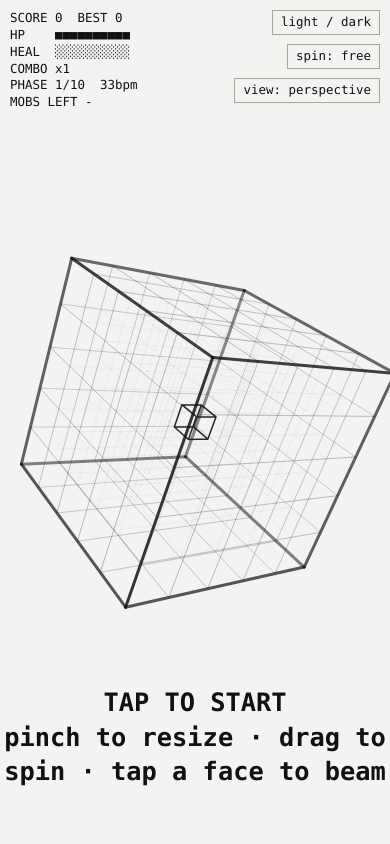
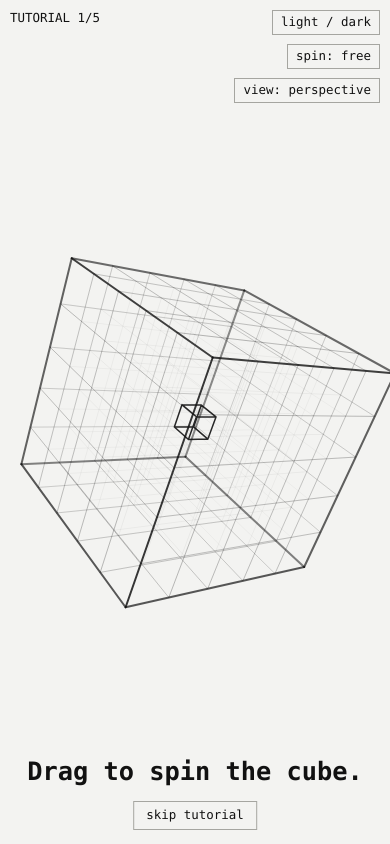
Before and after one commit to Suenito-B/Cube-Defender, a plain HTML site: page index.html in a window 390 px wide. Drawn offline with Linux system fonts and the light colour scheme.

Commit message:
Add files via upload

```diff
--- a/index.html
+++ b/index.html
@@ -14,11 +14,14 @@ canvas{position:fixed;inset:0;width:100%;height:100%;touch-action:none;display:b
 #sp{top:calc(44px + env(safe-area-inset-top,0px)) !important}
 #pv{top:calc(78px + env(safe-area-inset-top,0px)) !important}
 #th,#sp,#pv{position:fixed;right:10px;top:calc(10px + env(safe-area-inset-top,0px));font:inherit;color:var(--fg);background:none;border:1px solid var(--dim);padding:3px 8px}
+#sk,#ht{position:fixed;left:50%;transform:translateX(-50%);bottom:calc(14px + env(safe-area-inset-bottom,0px));display:none;font:inherit;color:var(--fg);background:none;border:1px solid var(--dim);padding:5px 12px}
+@keyframes pl{50%{background:var(--dim)}}
+#sp.hint{animation:pl 1s infinite}
 </style></head><body>
-<canvas id="c"></canvas><pre id="t"></pre><div id="big"></div><button id="th">light / dark</button><button id="sp">spin: free</button><button id="pv">view: perspective</button>
+<canvas id="c"></canvas><pre id="t"></pre><div id="big"></div><button id="th">light / dark</button><button id="sp">spin: free</button><button id="pv">view: perspective</button><button id="sk">skip tutorial</button><button id="ht">how to play</button>
 <script>
 // ---- CONFIG (tune here) ----
-const CFG={maxPhase:10,hp:10,heal:10,win:2,bpm0:30,bpmStep:3,bpmCap:60,cd:3,rm:3,mobBase:4,mobPer:2,flaw:100,
+const CFG={heavy:false,maxPhase:10,hp:10,heal:10,win:2,bpm0:30,bpmStep:3,bpmCap:60,cd:3,rm:3,mobBase:4,mobPer:2,flaw:100,
  steps:n=>Math.max(4,6-Math.floor(n/4)),   // steps every standard mob walks to reach the core
  heavyExtra:2};                            // heavy mobs walk this many extra steps
 const N=5,C=2,D=14;
@@ -41,7 +44,7 @@ function ease(){let b=null,bs=-9;for(const T of TS){let s=0;for(let i=0;i<3;i++)
 let W,H,sc,cx0,cy0,dpr=1,ortho=false;
 const proj=(x,y,z)=>{const a=R[0][0]*x+R[0][1]*y+R[0][2]*z,b=R[1][0]*x+R[1][1]*y+R[1][2]*z,c=R[2][0]*x+R[2][1]*y+R[2][2]*z,k=ortho?1:D/(D-c);return[cx0+a*sc*k,cy0-b*sc*k,c,k]};
 // ---- game state ----
-const Q=n=>({bpm:Math.min(CFG.bpmCap,CFG.bpm0+CFG.bpmStep*n),budget:CFG.mobBase+CFG.mobPer*n,peak:Math.min(4,1+(n>>2)),np:Math.min(3,(n-1)>>1),pint:1,hv:n>=4?Math.min(.25,.04*(n-3)):0,S:CFG.steps(n)});
+const Q=n=>({bpm:Math.min(CFG.bpmCap,CFG.bpm0+CFG.bpmStep*n),budget:CFG.mobBase+CFG.mobPer*n,peak:Math.min(4,1+(n>>2)),np:Math.min(3,(n-1)>>1),pint:1,hv:CFG.heavy&&n>=4?Math.min(.25,.04*(n-3)):0,S:CFG.steps(n)});
 let G;
 const dist=(x,y,z)=>Math.abs(x-C)+Math.abs(y-C)+Math.abs(z-C);
 // A panel is a flat 1x1 tile lying between two cell layers (boundary b on axis f), sitting at cell c=[u,v].
@@ -60,10 +63,10 @@ function mkpath(s,S){const P=[s.slice()];let c=s;for(let r=S;r>0;r--){const v=[]
  for(const d of DIRS){const x=c[0]+d[0],y=c[1]+d[1],z=c[2]+d[2];if(x<0||y<0||z<0||x>=N||y>=N||z>=N)continue;const dd=dist(x,y,z);if(dd<=r-1&&(r-1-dd)%2===0&&(dd>0||r===1))v.push([x,y,z])}
  c=v[rnd(v.length)];P.push(c)}return P}
 function spawn(hv){const S=Q(G.n).S+(Math.random()<hv?CFG.heavyExtra:0),h=S>Q(G.n).S,L=[];
- for(let x=0;x<N;x++)for(let y=0;y<N;y++)for(let z=0;z<N;z++)if((x==0||y==0||z==0||x==N-1||y==N-1||z==N-1)&&(x+y+z)%2===0&&dist(x,y,z)<=S)L.push([x,y,z]);
+ for(let x=0;x<N;x++)for(let y=0;y<N;y++)for(let z=0;z<N;z++)if((x==0||y==0||z==0||x==N-1||y==N-1||z==N-1)&&(x+y+z)%2===S%2&&dist(x,y,z)<=S)L.push([x,y,z]);
  const s=L[rnd(L.length)];G.mobs.push({x:s[0],y:s[1],z:s[2],px:s[0],py:s[1],pz:s[2],h,S,i:0,path:mkpath(s,S),hit:null})}
 function movePanels(){for(const p of G.pan){p.pc=p.c.slice();const d=rnd(2),c=p.c.slice();c[d]+=rnd(2)?1:-1;if(c[d]<0||c[d]>=N||G.pan.some(o=>o!==p&&o.f===p.f&&o.b===p.b&&o.c.join()===c.join()))continue;p.c=c}}
-function tick(){
+function tick(){if(G.st==='tut'){tutTick();return}
  if(G.st==='count'){if(--G.cdl>0)return;G.st='play'}
  else if(G.st==='rm'){if(--G.rm<=0){G.n++;startPhase()}return}
  if(G.st!=='play')return;
@@ -84,7 +87,7 @@ function pick(sx,sy){const ux=(sx-cx0)/sc,uy=-(sy-cy0)/sc;
  if(tn>tf||tf<0||ea<0)return null;
  return{ax:ea,sg:V[ea]>0?1:-1,h:[0,1,2].map(i=>Math.max(0,Math.min(4,Math.floor(O[i]+tn*V[i]+2.5))))}}
 function fire(p){
- if(!(G.st==='play'||G.st==='count'||G.st==='rm'))return;
+ if(!(G.st==='play'||G.st==='count'||G.st==='rm'||G.st==='tut'))return;
  const ax=p.ax,sg=p.sg,cells=[];let end=sg*2.5,prev=null;
  for(let i=0;i<N;i++){const c=p.h.slice();c[ax]=sg>0?i:N-1-i;if(prev&&blocked(prev,c)){end=(prev[ax]+c[ax])/2-2;break}cells.push(c);prev=c}
  const now=performance.now(),set=new Set(cells.map(c=>c.join())),win=CFG.win*60000/Q(G.n).bpm,kp=[];let kills=0,base=0,hits=0;
@@ -93,6 +96,7 @@ function fire(p){
   if(m.hit&&m.hit.ax!==ax&&now-m.hit.t<=win){kills++;base+=20;kp.push([m.x-2,m.y-2,m.z-2]);return false}
   m.hit={ax,t:now};return true});
  G.beams.push({ax,w:p.h.map(v=>v-2),a:-sg*2.5,b:end,t:now,k:kp});
+ if(G.st==='tut'){G.tut.kills+=kills;if(kills>=3)G.tut.multi=true}
  if(kills){G.combo++;const mult=Math.min(5,G.combo),bn=kills>=8?1:kills>=5?.5:kills>=3?.25:0,bb=Math.min(Math.abs(now-G.last),Math.abs(G.next-now))<110?.1:0;
   const pts=Math.round(base*(1+bn+bb)*mult);G.score+=pts;G.pop={t:now,s:'+'+pts+' x'+mult+(kills>1?'  ('+kills+' kills)':'')};fx(kills,pts,mult,kp,now);
   G.heal+=kills>=8?10:kills>=5?5:kills>=3?2:0;if(G.heal>=CFG.heal){G.heal-=CFG.heal;G.hp=Math.min(CFG.hp,G.hp+1)}}
@@ -109,9 +113,9 @@ function fx(k,pts,mult,kp,now){const c=[0,1,2].map(i=>kp.reduce((s,p)=>s+p[i],0)
 const ptr=new Map();let vel=[0,0],lastMove=0,pd=0;
 cv.addEventListener('pointerdown',e=>{cv.setPointerCapture(e.pointerId);ptr.set(e.pointerId,{sx:e.clientX,sy:e.clientY,x:e.clientX,y:e.clientY,rot:false});vel=[0,0];pd=0});
 cv.addEventListener('pointermove',e=>{const p=ptr.get(e.pointerId);if(!p)return;const dx=e.clientX-p.x,dy=e.clientY-p.y;p.x=e.clientX;p.y=e.clientY;
- if(ptr.size===2&&G.st==='idle'){const[a,b]=[...ptr.values()],d=Math.hypot(a.x-b.x,a.y-b.y);if(pd)zoom=Math.max(.5,Math.min(1.5,zoom*d/pd));pd=d;a.rot=b.rot=true;return}
+ if(ptr.size===2&&(G.st==='idle'||G.st==='tut')){const[a,b]=[...ptr.values()],d=Math.hypot(a.x-b.x,a.y-b.y);if(pd)zoom=Math.max(.5,Math.min(1.5,zoom*d/pd));pd=d;a.rot=b.rot=true;return}
  if(!p.rot&&Math.hypot(e.clientX-p.sx,e.clientY-p.sy)>9)p.rot=true;
- if(p.rot){rot(dx*.008,dy*.008);vel=[dx*.008,dy*.008];lastMove=performance.now()}});
+ if(p.rot){spun+=Math.abs(dx)+Math.abs(dy);rot(dx*.008,dy*.008);vel=[dx*.008,dy*.008];lastMove=performance.now()}});
 cv.addEventListener('pointerup',e=>{const p=ptr.get(e.pointerId);ptr.delete(e.pointerId);pd=0;if(!p)return;
  if(snap||performance.now()-lastMove>90)vel=[0,0];
  if(!p.rot){if(G.st==='win'||G.st==='over'){if(performance.now()-G.wt>1200){if(G.st==='win')fresh();else begin()}}else if(G.st==='idle')begin();else{const h=pick(e.clientX*dpr,e.clientY*dpr);if(h)fire(h)}}});
@@ -120,12 +124,35 @@ cv.addEventListener('wheel',e=>{if(G.st==='idle'){e.preventDefault();zoom=Math.m
 $('sp').addEventListener('click',()=>{snap=!snap;vel=[0,0];$('sp').textContent='spin: '+(snap?'snap':'free')});
 $('pv').addEventListener('click',()=>{ortho=!ortho;$('pv').textContent='view: '+(ortho?'axo':'perspective')});
 $('th').addEventListener('click',()=>{root.dataset.theme=isDark()?'light':'dark'});
+// ---- tutorial: scripted first run on the real engine (slow beat, core can't be hurt) ----
+const TB=30,PR=['Drag to spin the cube.','Tap a face to fire a beam.','Spin until they line up,\nthen tap.','Dark mobs are close to the core.\nShoot those first.','Panels stop beams.\nReach the mob behind it.',"You're ready."];
+let tutSeen=false,spun=0;try{tutSeen=localStorage.getItem('axotut3')==='1'}catch(e){}
+function addMob(s,S,frz,adv){const path=mkpath(s,S),i=adv||0,c=path[i];G.mobs.push({x:c[0],y:c[1],z:c[2],px:c[0],py:c[1],pz:c[2],h:false,S,i,path,hit:null,frz})}
+function setup(s){
+ if(s===1)addMob([4,2,0],4);
+ if(s===2){G.mobs=[];[0,2,4].forEach(z=>addMob([1,3,z],6,1))}
+ if(s===3){addMob([4,2,0],4);addMob([0,4,4],6,0,4)}
+ if(s===4){G.pan=[{f:1,b:2,c:[3,3],pc:[3,3]}];addMob([3,4,3],6,1);addMob([3,0,3],6,1)}}
+function enterStep(s){const T=G.tut;T.s=s;T.t=performance.now();T.next=0;T.kills=0;T.multi=false;G.mobs=[];G.pan=[];G.beams=[];spun=0;setup(s)}
+function startTut(){const t=performance.now();fresh();G.st='tut';G.tut={s:0,t,next:0,kills:0,multi:false};G.next=t+60000/TB;enterStep(0)}
+function finishTut(){tutSeen=true;try{localStorage.setItem('axotut3','1')}catch(e){}begin()}
+function tutTick(){for(const m of G.mobs){if(m.frz)continue;m.px=m.x;m.py=m.y;m.pz=m.z;const nx=m.path[m.i+1];if(nx&&!blocked([m.x,m.y,m.z],nx)){m.x=nx[0];m.y=nx[1];m.z=nx[2];m.i++}}
+ G.mobs=G.mobs.filter(m=>{if(m.i>=m.S){G.flash=performance.now();return false}return true})}
+function tutUpdate(now){const T=G.tut,el=now-T.t;
+ if(T.next){if(now>=T.next)enterStep(T.s+1);return}
+ const done=()=>{T.next=now+1300};
+ if(T.s===0){if(spun>260)done()}
+ else if(T.s===1){if(T.kills>0)done();else if(!G.mobs.length)setup(1)}
+ else if(T.s===2){if(T.multi)done();else if(G.mobs.length<3)setup(2)}
+ else if(T.s===3||T.s===4){if(!G.mobs.length)done()}
+ else if(T.s===5&&el>1800)finishTut()}
+$('sk').addEventListener('click',finishTut);$('ht').addEventListener('click',startTut);
 // ---- drawing ----
 function box(x,y,z,h,fa){const c=[];for(let i=0;i<8;i++)c.push(proj(x-2+(i&1?h:-h),y-2+(i&2?h:-h),z-2+(i&4?h:-h)));
  if(fa>0){g.globalAlpha=fa;for(const f of [[0,1,3,2],[4,5,7,6],[0,1,5,4],[2,3,7,6],[0,2,6,4],[1,3,7,5]]){g.beginPath();f.forEach((i,j)=>j?g.lineTo(c[i][0],c[i][1]):g.moveTo(c[i][0],c[i][1]));g.closePath();g.fill()}}
  g.globalAlpha=.9;g.beginPath();for(const[a,b]of[[0,1],[2,3],[4,5],[6,7],[0,2],[1,3],[4,6],[5,7],[0,4],[1,5],[2,6],[3,7]]){g.moveTo(c[a][0],c[a][1]);g.lineTo(c[b][0],c[b][1])}g.stroke()}
 function frame(){
- const now=performance.now(),q=Q(G.n),per=60000/q.bpm;dpr=window.devicePixelRatio||1;
+ const now=performance.now(),q=Q(G.n),per=60000/(G.st==='tut'?TB:q.bpm);dpr=window.devicePixelRatio||1;
  if(cv.width!==Math.round(cv.clientWidth*dpr)||cv.height!==Math.round(cv.clientHeight*dpr)){W=cv.width=Math.round(cv.clientWidth*dpr);H=cv.height=Math.round(cv.clientHeight*dpr)}
  cx0=W/2;cy0=H/2;sc=Math.min(W,H)/8.6*zoom;
  if(now>=G.next){if(now-G.next>2500)G.next=now;G.last=G.next;G.next+=per;tick()}
@@ -156,6 +183,7 @@ function frame(){
   const ra=Math.max(0,1-(now-b.t)/350);
   if(ra>0)for(const k of b.k){const P=proj(...k),rr=w*(.5+.9*(1-ra)),gr=g.createRadialGradient(P[0],P[1],0,P[0],P[1],rr);gr.addColorStop(0,fg);gr.addColorStop(1,fg+'0');g.globalAlpha=ra*.7;g.fillStyle=gr;g.beginPath();g.arc(P[0],P[1],rr,0,7);g.fill()}
   g.fillStyle=fg}
+ if(G.st==='tut'&&G.tut.s===2&&now-G.tut.t>16000&&G.mobs.length===3){const A=proj(-1,1,-2.5),B=proj(-1,1,2.5);g.setLineDash([6*dpr,8*dpr]);g.globalAlpha=.35+.25*Math.sin(now/300);g.lineWidth=2*dpr;g.beginPath();g.moveTo(A[0],A[1]);g.lineTo(B[0],B[1]);g.stroke();g.setLineDash([])}
  FX=FX.filter(f=>now-f.t<1200);
  const bg=getComputedStyle(root).getPropertyValue('--bg').trim();g.textAlign='center';g.textBaseline='middle';g.lineJoin='round';if('letterSpacing'in g)g.letterSpacing=(2*dpr)+'px';
  for(const f of FX){const a=(now-f.t)/1200,P=proj(...f.c),pop=1+.6*Math.max(0,1-(now-f.t)/150),x=Math.max(70*dpr,Math.min(W-70*dpr,P[0])),y=Math.max(40*dpr,P[1]-a*sc*.7);
@@ -165,9 +193,9 @@ function frame(){
  if(G.st==='idle')big='TAP TO START\npinch to resize · drag to spin · tap a face to beam';else if(G.st==='over')big='GAME OVER'+(G.nb?' · NEW BEST!':'')+'\nscore '+G.score+' · best '+best+'\ntap to restart';else if(G.st==='win')big='THANK YOU FOR PLAYING'+(G.nb?' · NEW BEST!':'')+'\nscore '+G.score+' · best '+best+'\ntap to return to start';
  else if(G.st==='count')big=String(G.cdl);else if(G.st==='rm')big='PHASE '+G.n+' CLEAR'+(G.flaw?' +flawless':'');
  else if(G.pop&&now-G.pop.t<900)big=G.pop.s;
- $('big').textContent=big;
+ if(G.st==='tut')tutUpdate(now);if(G.st==='tut')big=G.tut.next?'Nice!':PR[G.tut.s];$('big').textContent=big;$('sk').style.display=G.st==='tut'?'block':'none';$('ht').style.display=G.st==='idle'?'block':'none';$('sp').classList.toggle('hint',G.st==='tut'&&G.tut.s===2&&now-G.tut.t>8000);
  const bar=(n,m,a,b)=>a.repeat(Math.max(0,n))+b.repeat(Math.max(0,m-n));
- $('t').textContent='SCORE '+G.score+'  BEST '+Math.max(best,G.score)+'\nHP    '+bar(G.hp,CFG.hp,'■','□')+'\nHEAL  '+bar(G.heal,CFG.heal,'█','░')+'\nCOMBO x'+Math.min(5,Math.max(1,G.combo))+'\nPHASE '+G.n+'/'+CFG.maxPhase+'  '+q.bpm+'bpm\nMOBS LEFT '+(G.st==='play'?q.budget-G.spawned+G.mobs.length:'-');
+ $('t').textContent=G.st==='tut'?'TUTORIAL '+Math.min(5,G.tut.s+1)+'/5':'SCORE '+G.score+'  BEST '+Math.max(best,G.score)+'\nHP    '+bar(G.hp,CFG.hp,'■','□')+'\nHEAL  '+bar(G.heal,CFG.heal,'█','░')+'\nCOMBO x'+Math.min(5,Math.max(1,G.combo))+'\nPHASE '+G.n+'/'+CFG.maxPhase+'  '+q.bpm+'bpm\nMOBS LEFT '+(G.st==='play'?q.budget-G.spawned+G.mobs.length:'-');
  requestAnimationFrame(frame)}
-fresh();requestAnimationFrame(frame);
+fresh();if(!tutSeen)startTut();requestAnimationFrame(frame);
 </script></body></html>
```
